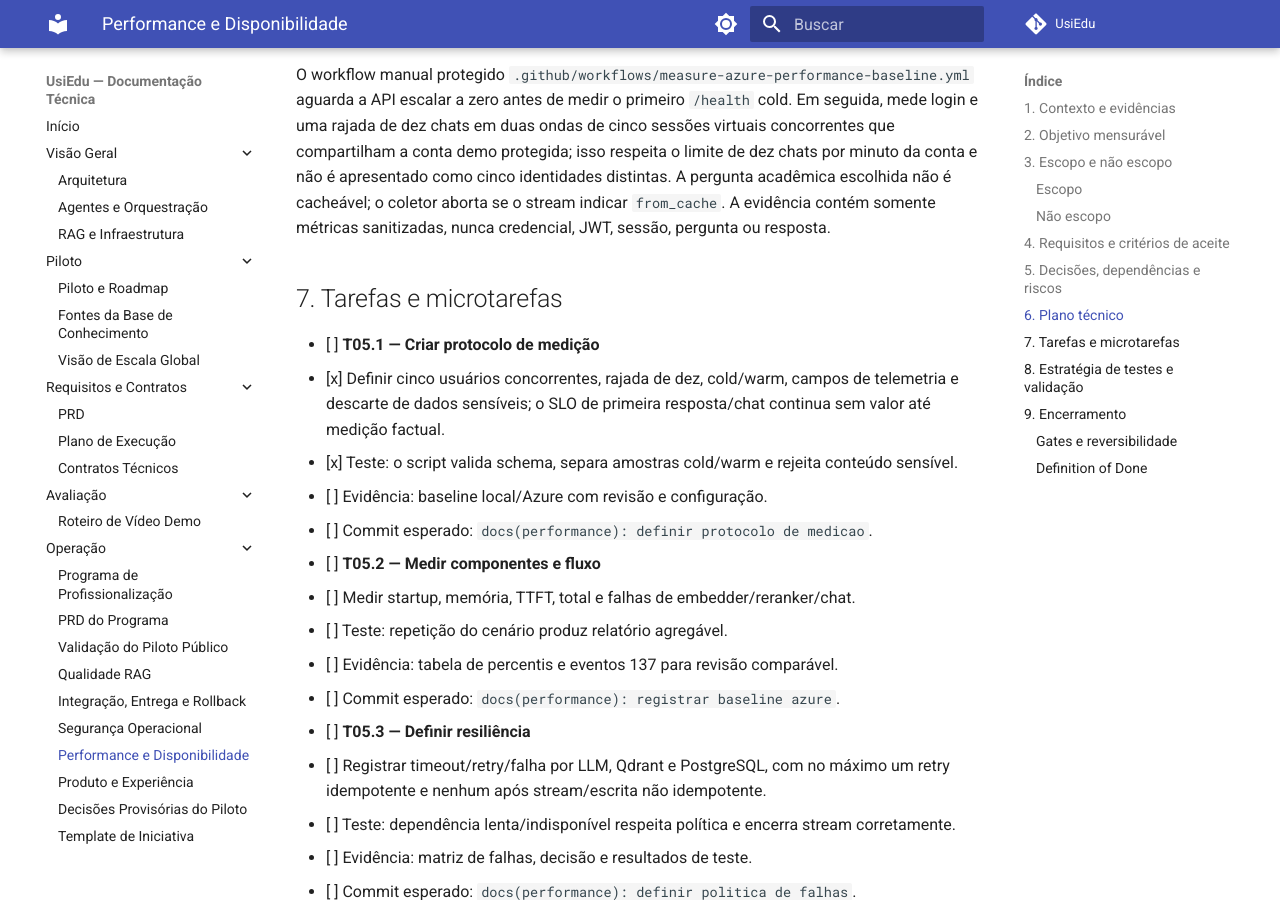
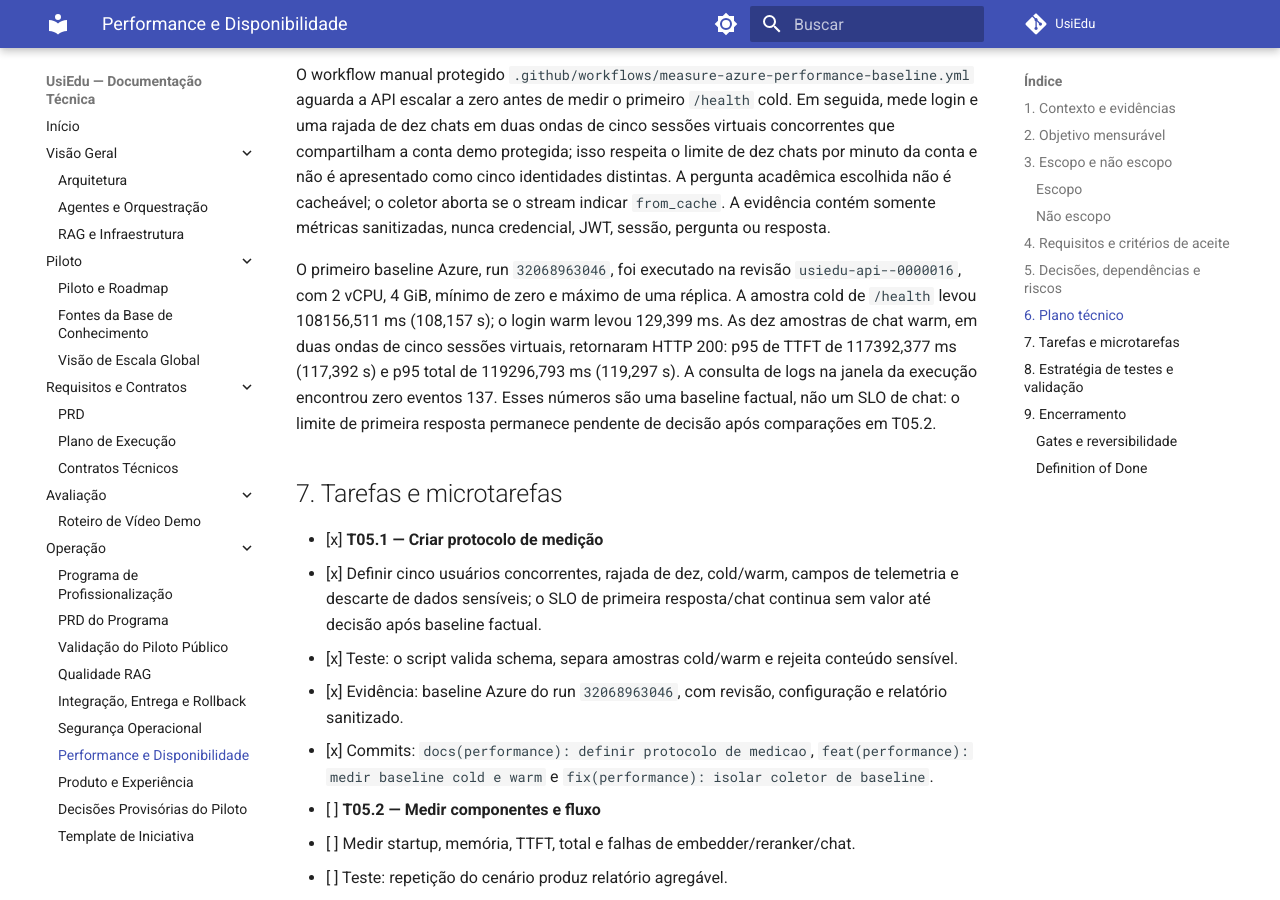
Before and after one commit to henriquebotelhogomes/UsiEdu, an MkDocs documentation site: the page built from docs/profissionalizacao/05-performance-disponibilidade.md, in a window 1280 px wide and 900 px high, scrolled down 4199 px. Built offline with MkDocs 1.6.1 and Material for MkDocs 9.7.7, drawn with Linux system fonts in a browser that asks for light colours; comment, search, counter and statistics services are not loaded; some of the changed text lies outside the part shown.

Commit message:
docs(performance): registrar baseline azure
Co-authored-by: Copilot App <223556219+Copilot@users.noreply.github.com>

```diff
--- a/docs/profissionalizacao/05-performance-disponibilidade.md
+++ b/docs/profissionalizacao/05-performance-disponibilidade.md
@@ -2,7 +2,7 @@
 
 | Campo | Valor |
 |---|---|
-| Estado | Em andamento — protocolo T05.1 implementado; baseline factual pendente |
+| Estado | Em andamento — T05.1 concluída; T05.2–T05.5 planejadas |
 | Prioridade | P2 |
 | Dono | Henrique Botelho Gomes |
 | Dependências | [PRD do programa](00-prd-programa.md), [validação P0](01-validacao-piloto.md), `infra/azure/main.bicep`, `frontend/nginx/default.conf.template` |
@@ -121,13 +121,22 @@ pergunta acadêmica escolhida não é cacheável; o coletor aborta se o stream
 indicar `from_cache`. A evidência contém somente métricas sanitizadas, nunca
 credencial, JWT, sessão, pergunta ou resposta.
 
+O primeiro baseline Azure, run `32068963046`, foi executado na revisão
+`usiedu-api--0000016`, com 2 vCPU, 4 GiB, mínimo de zero e máximo de uma
+réplica. A amostra cold de `/health` levou 108156,511 ms (108,157 s); o login
+warm levou 129,399 ms. As dez amostras de chat warm, em duas ondas de cinco
+sessões virtuais, retornaram HTTP 200: p95 de TTFT de 117392,377 ms (117,392
+s) e p95 total de 119296,793 ms (119,297 s). A consulta de logs na janela da execução encontrou zero eventos
+137. Esses números são uma baseline factual, não um SLO de chat: o limite de
+primeira resposta permanece pendente de decisão após comparações em T05.2.
+
 ## 7. Tarefas e microtarefas
 
-- [ ] **T05.1 — Criar protocolo de medição**
-  - [x] Definir cinco usuários concorrentes, rajada de dez, cold/warm, campos de telemetria e descarte de dados sensíveis; o SLO de primeira resposta/chat continua sem valor até medição factual.
+- [x] **T05.1 — Criar protocolo de medição**
+  - [x] Definir cinco usuários concorrentes, rajada de dez, cold/warm, campos de telemetria e descarte de dados sensíveis; o SLO de primeira resposta/chat continua sem valor até decisão após baseline factual.
   - [x] Teste: o script valida schema, separa amostras cold/warm e rejeita conteúdo sensível.
-  - [ ] Evidência: baseline local/Azure com revisão e configuração.
-  - [ ] Commit esperado: `docs(performance): definir protocolo de medicao`.
+  - [x] Evidência: baseline Azure do run `32068963046`, com revisão, configuração e relatório sanitizado.
+  - [x] Commits: `docs(performance): definir protocolo de medicao`, `feat(performance): medir baseline cold e warm` e `fix(performance): isolar coletor de baseline`.
 - [ ] **T05.2 — Medir componentes e fluxo**
   - [ ] Medir startup, memória, TTFT, total e falhas de embedder/reranker/chat.
   - [ ] Teste: repetição do cenário produz relatório agregável.
@@ -164,7 +173,7 @@ credencial, JWT, sessão, pergunta ou resposta.
 
 | Gate | Estado documental atual | Condição / evidência futura |
 |---|---|---|
-| G0 — Baseline | Concluído parcialmente | P0 oferece health/login; T05.2 completa TTFT/memória/carga. |
+| G0 — Baseline | Concluído parcialmente | T05.1 oferece baseline cold/warm de health, login e chat; T05.2 completa memória e componentes. |
 | G1 — Especificação | Concluído | Este documento define SLO/carga, retry e probes provisórios; medição Azure bloqueia somente o SLO de primeira resposta/chat e mudanças dependentes. |
 | G2 — Implementação | Não iniciado | Commits T05.1–T05.5. |
 | G3 — Verificação | Não iniciado | Testes de falha, métricas repetíveis e regressão. |
@@ -178,7 +187,7 @@ iniciativa P1 de qualidade RAG.
 
 ### Definition of Done
 
-- [ ] Linha de base distingue cold/warm e dependências; SLO de primeira resposta/chat só é fixado após T05.1.
+- [x] Linha de base distingue cold/warm e dependências; SLO de primeira resposta/chat só é fixado após T05.1.
 - [ ] Probes e política de falhas foram testados com cenários negativos.
 - [ ] Estratégia de escala/aquecimento tem comparação custo/latência e rollback.
 - [ ] Smoke P0 e logs da revisão não apontam regressão de disponibilidade.
```
